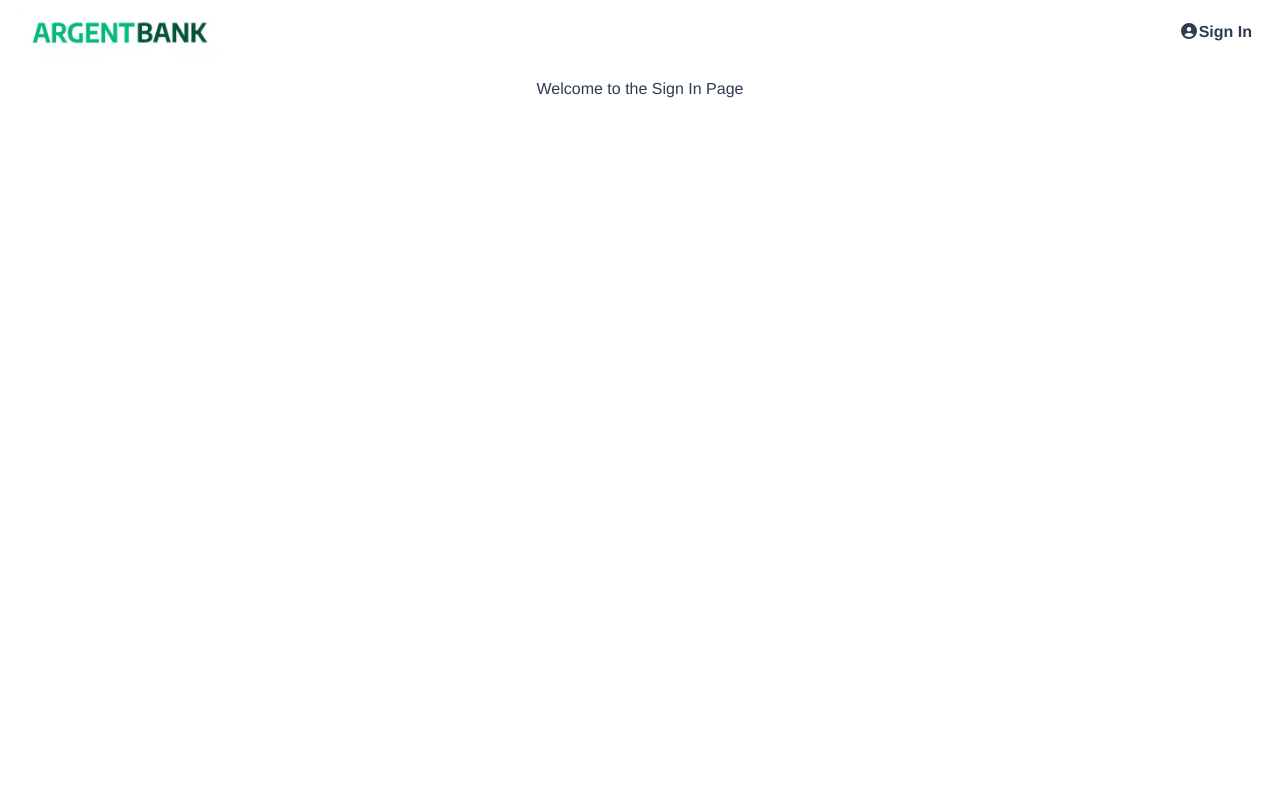
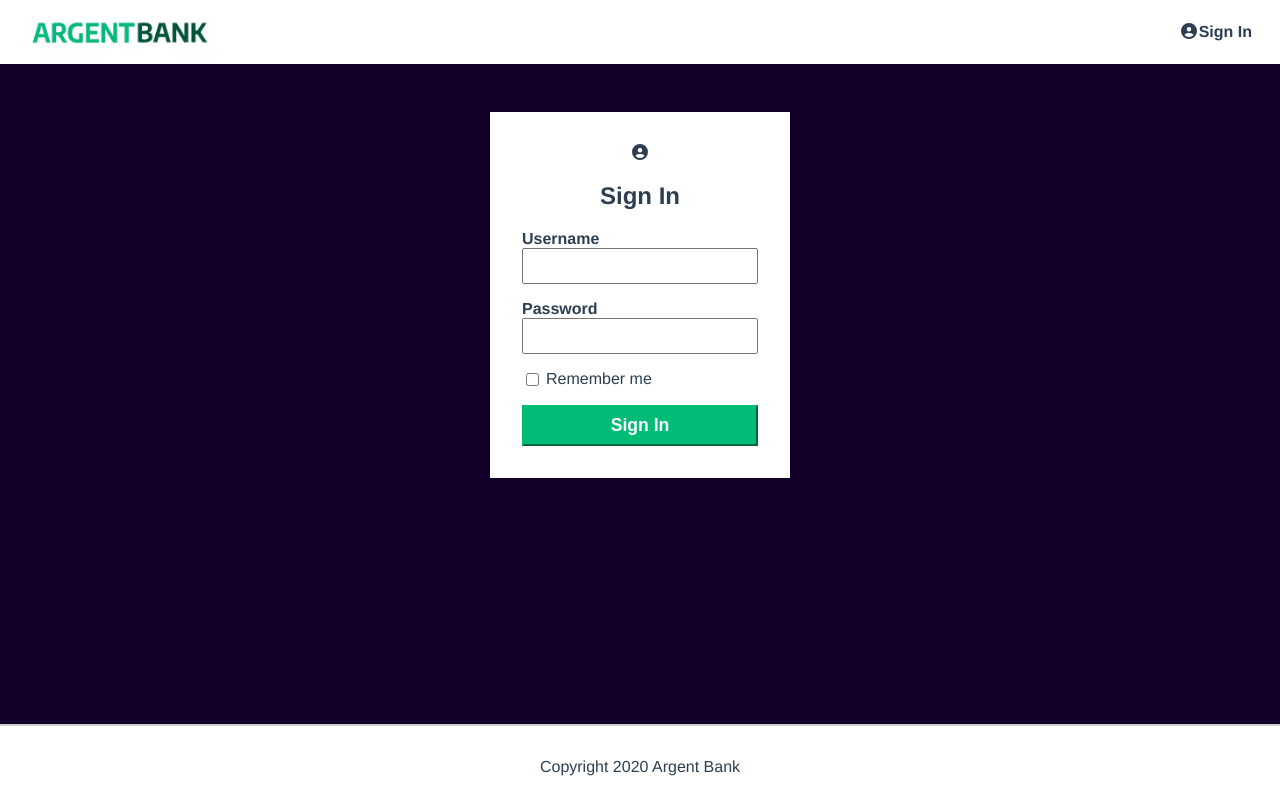
Before and after one commit to epsilon-devweb/ArgentBank, a React (Create React App) app in the folder Frontend-react/: page /sign-in in a window 1280 px wide. Built offline with nearby package versions, Linux system fonts and the light colour scheme.

Commit message:
Intégration de la page SignIn en composants React

```diff
--- a/Frontend-react/src/App.jsx
+++ b/Frontend-react/src/App.jsx
@@ -4,7 +4,7 @@ import Home from './pages/Home';
 import SignIn from './pages/SignIn';
 import User from './pages/User';
 import Nav from './components/Nav';
-
+import Footer from './components/Footer';
 
 const App = () => {
   return (
@@ -15,6 +15,7 @@ const App = () => {
         <Route path="sign-in" element={<SignIn />} />
         <Route path="user" element={<User />} />
       </Routes>
+      <Footer />
     </Router>
   );
 };
--- a/Frontend-react/src/components/Footer.jsx
+++ b/Frontend-react/src/components/Footer.jsx
@@ -1,7 +1,7 @@
 const Footer = () => {
   return (
-    <footer class="footer">
-      <p class="footer-text">Copyright 2020 Argent Bank</p>
+    <footer className="footer">
+      <p className="footer-text">Copyright 2020 Argent Bank</p>
     </footer>
   );
 };
--- /dev/null
+++ b/Frontend-react/src/components/Form.jsx
@@ -0,0 +1,29 @@
+import { FontAwesomeIcon } from '@fortawesome/react-fontawesome';
+
+const Form = () => {
+    return (
+        <main className="main bg-dark">
+            <section className="sign-in-content">
+                <FontAwesomeIcon icon={['fas', 'user-circle']} />
+                <h1>Sign In</h1>
+                <form>
+                    <div className="input-wrapper">
+                        <label htmlFor="username">Username</label>
+                        <input type="text" id="username" />
+                    </div>
+                    <div className="input-wrapper">
+                        <label htmlFor="password">Password</label>
+                        <input type="password" id="password" />
+                    </div>
+                    <div className="input-remember">
+                        <input type="checkbox" id="remember-me" />
+                        <label htmlFor="remember-me">Remember me</label>
+                    </div>
+                    <button type="submit" className="sign-in-button">Sign In</button>
+                </form>
+            </section>
+        </main>
+    );
+};
+
+export default Form;
--- a/Frontend-react/src/components/Nav.jsx
+++ b/Frontend-react/src/components/Nav.jsx
@@ -3,17 +3,17 @@ import { FontAwesomeIcon } from '@fortawesome/react-fontawesome';
 
 const Nav = () => {
   return (
-    <nav class="main-nav">
-      <a class="main-nav-logo" href="./index.html">
+    <nav className="main-nav">
+      <a className="main-nav-logo" href="./index.html">
         <img
-          class="main-nav-logo-image"
+          className="main-nav-logo-image"
           src={ArgentBankLogo}
           alt="Argent Bank Logo"
         />
-        <h1 class="sr-only">Argent Bank</h1>
+        <h1 className="sr-only">Argent Bank</h1>
       </a>
       <div>
-        <a class="main-nav-item" href="./sign-in.html">
+        <a className="main-nav-item" href="./sign-in">
           <FontAwesomeIcon icon={['fas', 'user-circle']} />
           Sign In
         </a>
--- a/Frontend-react/src/index.css
+++ b/Frontend-react/src/index.css
@@ -1,3 +1,9 @@
+#root{
+  display: flex;
+  flex-direction: column;
+  min-height: 100vh;
+}
+
 html {
   font-family: Avenir, Helvetica, Arial, sans-serif;
   -webkit-font-smoothing: antialiased;
--- a/Frontend-react/src/pages/Home.jsx
+++ b/Frontend-react/src/pages/Home.jsx
@@ -1,13 +1,11 @@
 import Summary from "../components/Summary";
 import Feature from "../components/Feature";
-import Footer from "../components/Footer";
 
 const Home = () => {
   return (
     <>
       <Summary />
       <Feature />
-      <Footer />
     </>
   );
 };
--- a/Frontend-react/src/pages/SignIn.jsx
+++ b/Frontend-react/src/pages/SignIn.jsx
@@ -1,6 +1,8 @@
+import Form from '../components/Form';
+
 const SignIn = () => {
   return (
-    <p>Welcome to the Sign In Page</p>
+    <Form />
   );
 };
 
```
